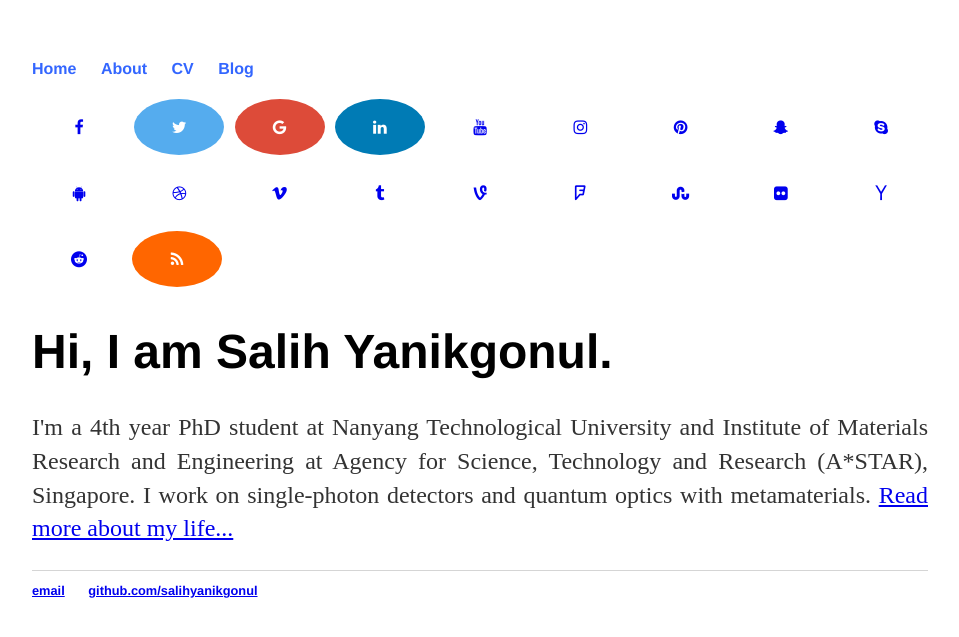
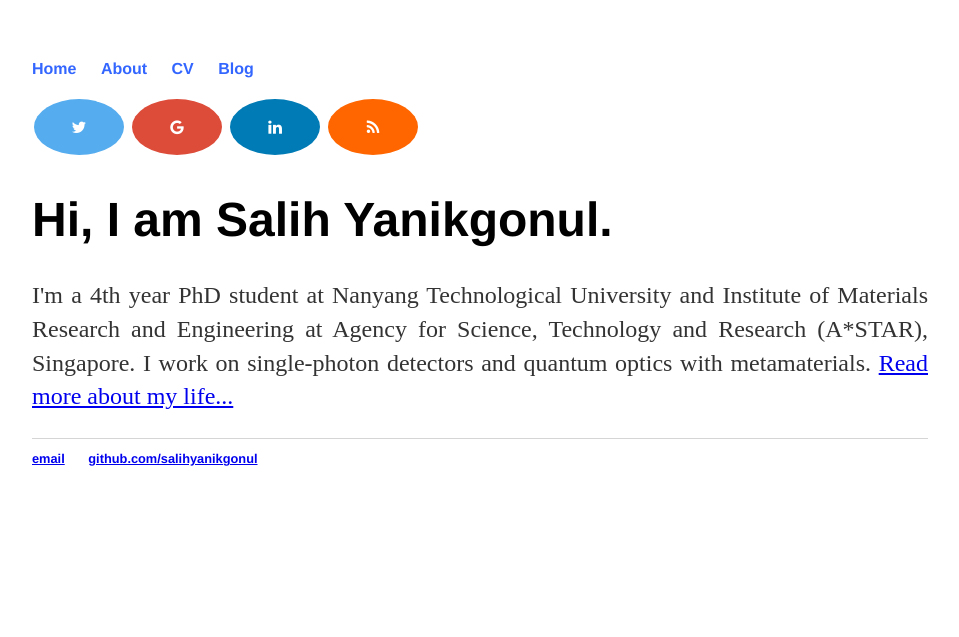
Before and after one commit to salihyanikgonul/salihyanikgonul.github.io, a Jekyll site: the page built from index.html, in a window 1280 px wide. Shown: the top 637 px of the page, without its empty margins (160-1119 px from the left). Built offline with Jekyll 4.4.1, drawn with Linux system fonts in a browser that asks for light colours.

Commit message:
Update default.html

```diff
--- a/_layouts/default.html
+++ b/_layouts/default.html
@@ -15,25 +15,9 @@
 	        		<li><a href="/blog" class="pagelink">Blog</a></li>
 	    		</ul>
 									<!-- Add font awesome icons -->
-			<a href="#" class="fa fa-facebook"></a>
 			<a href="#" class="fa fa-twitter"></a>
 			<a href="#" class="fa fa-google"></a>
 			<a href="#" class="fa fa-linkedin"></a>
-			<a href="#" class="fa fa-youtube"></a>
-			<a href="#" class="fa fa-instagram"></a>
-			<a href="#" class="fa fa-pinterest"></a>
-			<a href="#" class="fa fa-snapchat-ghost"></a>
-			<a href="#" class="fa fa-skype"></a>
-			<a href="#" class="fa fa-android"></a>
-			<a href="#" class="fa fa-dribbble"></a>
-			<a href="#" class="fa fa-vimeo"></a>
-			<a href="#" class="fa fa-tumblr"></a>
-			<a href="#" class="fa fa-vine"></a>
-			<a href="#" class="fa fa-foursquare"></a>
-			<a href="#" class="fa fa-stumbleupon"></a>
-			<a href="#" class="fa fa-flickr"></a>
-			<a href="#" class="fa fa-yahoo"></a>
-			<a href="#" class="fa fa-reddit"></a>
 			<a href="#" class="fa fa-rss"></a>
 			</nav>
 			<div class="container">
```
